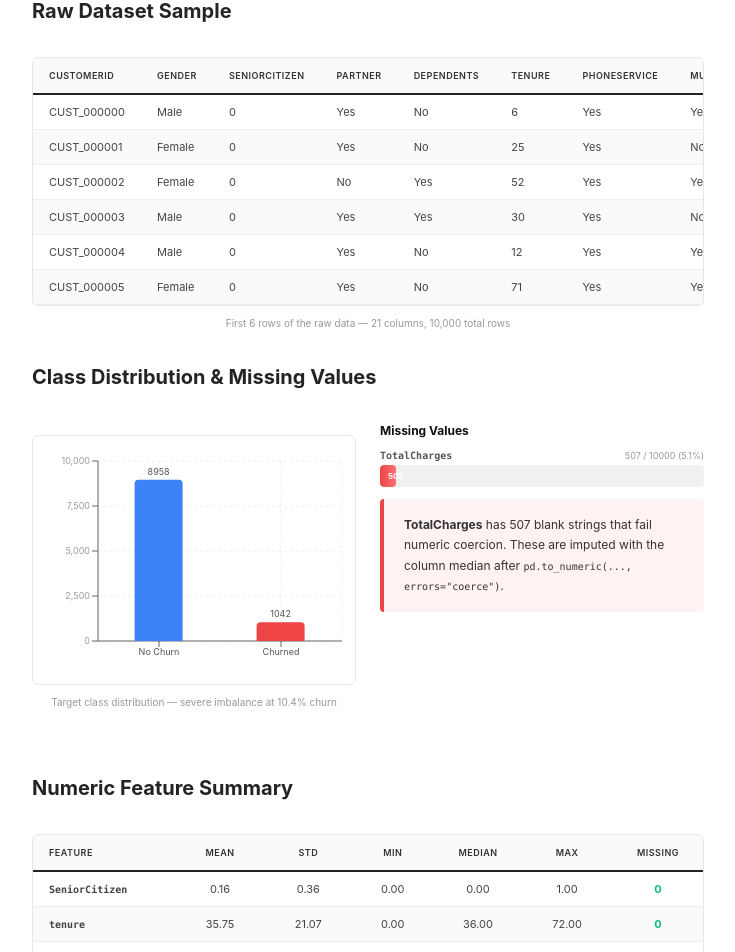
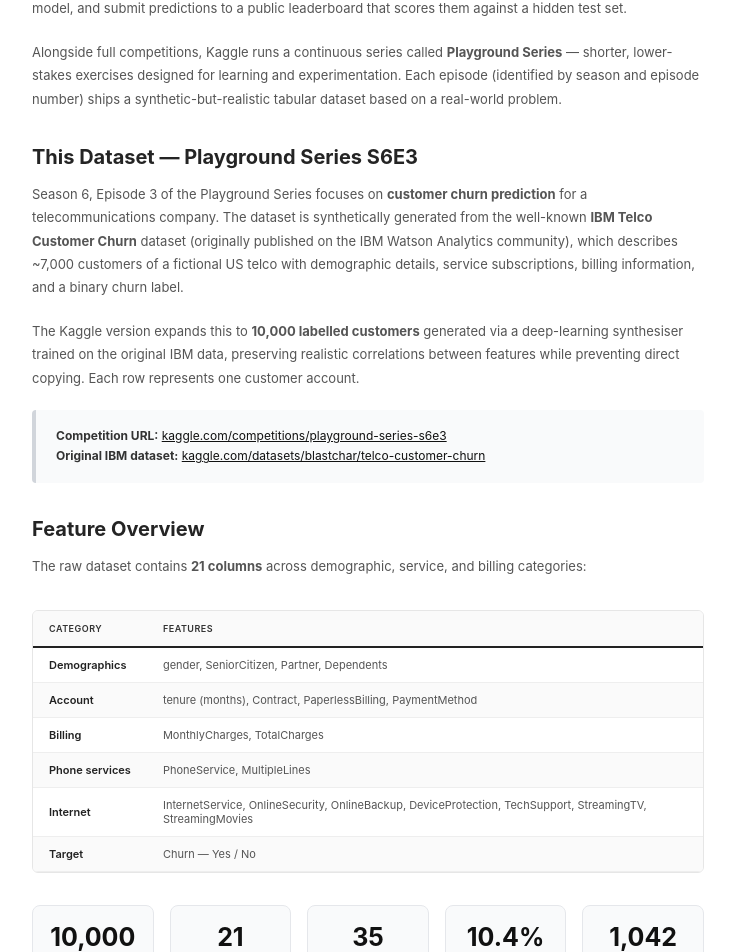
Before and after one commit to michaelnmadani/KaggleCustChurn, a React (Vite) app: page / in a window 1280 px wide. Shown: the part 614-1566 px from the top of the page, without its empty margins (272-1007 px from the left). Built offline with nearby package versions, Linux system fonts and the light colour scheme.

Commit message:
Add intro section: Kaggle background, S6E3 data source, feature overview

```diff
--- a/src/App.jsx
+++ b/src/App.jsx
@@ -147,6 +147,112 @@ function ModelToggle({ active, onChange, showBlend = false }) {
         );
       })}
     </div>
+  );
+}
+
+/* ═══════════════════════════════════════════════════════════
+   SECTION 0 — Introduction
+═══════════════════════════════════════════════════════════ */
+
+function IntroSection({ data }) {
+  return (
+    <section>
+      <SectionHeading>0. Background & Data Source</SectionHeading>
+
+      <SubHeading>What is Kaggle?</SubHeading>
+
+      <P>
+        <a href="https://www.kaggle.com" target="_blank" rel="noreferrer" style={{ color: "#111", fontWeight: 600 }}>Kaggle</a> is
+        an online platform for data science competitions, public datasets, and shared notebooks.
+        It is owned by Google and hosts thousands of competitions ranging from beginner-friendly
+        exercises to high-stakes industry challenges with cash prizes. Competitors download a
+        provided dataset, build a predictive model, and submit predictions to a public leaderboard
+        that scores them against a hidden test set.
+      </P>
+
+      <P>
+        Alongside full competitions, Kaggle runs a continuous series called{" "}
+        <strong>Playground Series</strong> — shorter, lower-stakes exercises designed for
+        learning and experimentation. Each episode (identified by season and episode number)
+        ships a synthetic-but-realistic tabular dataset based on a real-world problem.
+      </P>
+
+      <SubHeading>This Dataset — Playground Series S6E3</SubHeading>
+
+      <P>
+        Season 6, Episode 3 of the Playground Series focuses on{" "}
+        <strong>customer churn prediction</strong> for a telecommunications company.
+        The dataset is synthetically generated from the well-known{" "}
+        <strong>IBM Telco Customer Churn</strong> dataset (originally published on the
+        IBM Watson Analytics community), which describes ~7,000 customers of a fictional
+        US telco with demographic details, service subscriptions, billing information,
+        and a binary churn label.
+      </P>
+
+      <P>
+        The Kaggle version expands this to{" "}
+        <strong>{data.meta.train_samples.toLocaleString()} labelled customers</strong> generated
+        via a deep-learning synthesiser trained on the original IBM data, preserving realistic
+        correlations between features while preventing direct copying. Each row represents one
+        customer account.
+      </P>
+
+      <Callout color="#f9fafb" border="#d1d5db">
+        <strong>Competition URL:</strong>{" "}
+        <a href="https://www.kaggle.com/competitions/playground-series-s6e3" target="_blank" rel="noreferrer" style={{ color: "#111" }}>
+          kaggle.com/competitions/playground-series-s6e3
+        </a>
+        <br />
+        <strong>Original IBM dataset:</strong>{" "}
+        <a href="https://www.kaggle.com/datasets/blastchar/telco-customer-churn" target="_blank" rel="noreferrer" style={{ color: "#111" }}>
+          kaggle.com/datasets/blastchar/telco-customer-churn
+        </a>
+      </Callout>
+
+      <SubHeading>Feature Overview</SubHeading>
+
+      <P>
+        The raw dataset contains <strong>{data.dataset_stats.total_cols} columns</strong> across
+        demographic, service, and billing categories:
+      </P>
+
+      <Figure>
+        <div style={{ overflowX: "auto", border: "1px solid #e6e6e6", borderRadius: "6px" }}>
+          <table style={{ width: "100%", borderCollapse: "collapse", ...sans }}>
+            <thead>
+              <tr>
+                <th style={thStyle}>Category</th>
+                <th style={thStyle}>Features</th>
+              </tr>
+            </thead>
+            <tbody>
+              {[
+                ["Demographics",   "gender, SeniorCitizen, Partner, Dependents"],
+                ["Account",        "tenure (months), Contract, PaperlessBilling, PaymentMethod"],
+                ["Billing",        "MonthlyCharges, TotalCharges"],
+                ["Phone services", "PhoneService, MultipleLines"],
+                ["Internet",       "InternetService, OnlineSecurity, OnlineBackup, DeviceProtection, TechSupport, StreamingTV, StreamingMovies"],
+                ["Target",         "Churn — Yes / No"],
+              ].map(([cat, feats], i) => (
+                <tr key={cat} style={{ background: i % 2 === 0 ? "#fff" : "#fafafa" }}>
+                  <td style={{ ...tdStyle, fontWeight: 600, color: "#222", whiteSpace: "nowrap" }}>{cat}</td>
+                  <td style={{ ...tdStyle, color: "#555" }}>{feats}</td>
+                </tr>
+              ))}
+            </tbody>
+          </table>
+        </div>
+      </Figure>
+
+      <StatRow items={[
+        { n: data.meta.train_samples.toLocaleString(), l: "Customers" },
+        { n: data.dataset_stats.total_cols,            l: "Raw columns" },
+        { n: data.meta.n_features,                     l: "Engineered features" },
+        { n: `${(data.dataset_stats.churn_rate * 100).toFixed(1)}%`, l: "Churn rate" },
+        { n: `${data.dataset_stats.class_distribution.Yes.toLocaleString()}`, l: "Churned" },
+        { n: `${data.dataset_stats.class_distribution.No.toLocaleString()}`,  l: "Retained" },
+      ]} />
+    </section>
   );
 }
 
@@ -1432,6 +1538,8 @@ export default function App() {
       </header>
 
       <main style={{ maxWidth: "720px", margin: "0 auto", padding: "0 24px 80px" }}>
+        <IntroSection data={data} />
+        <Divider />
         <CleaningSection data={data} />
         <Divider />
         <ModelSection data={data} />
```
